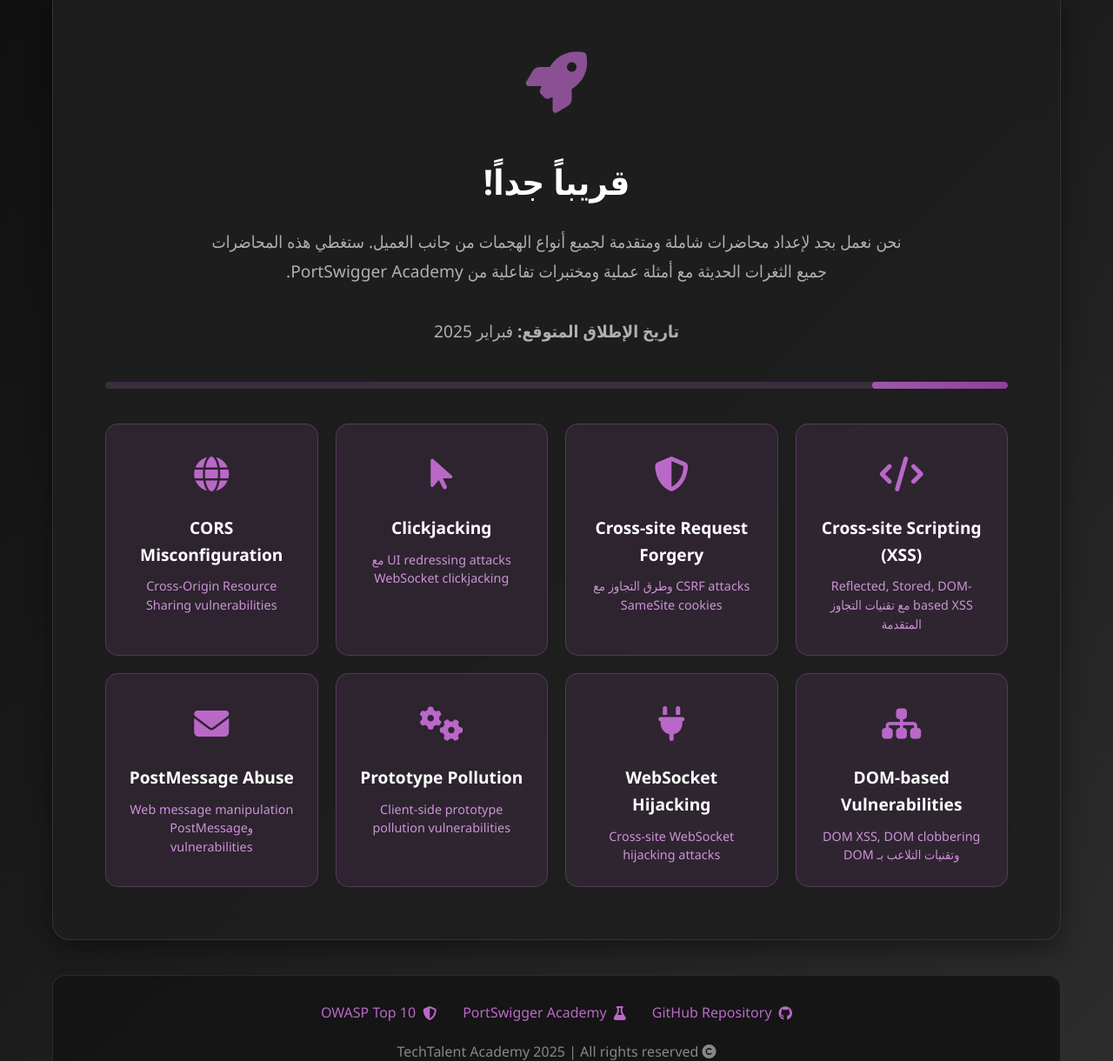
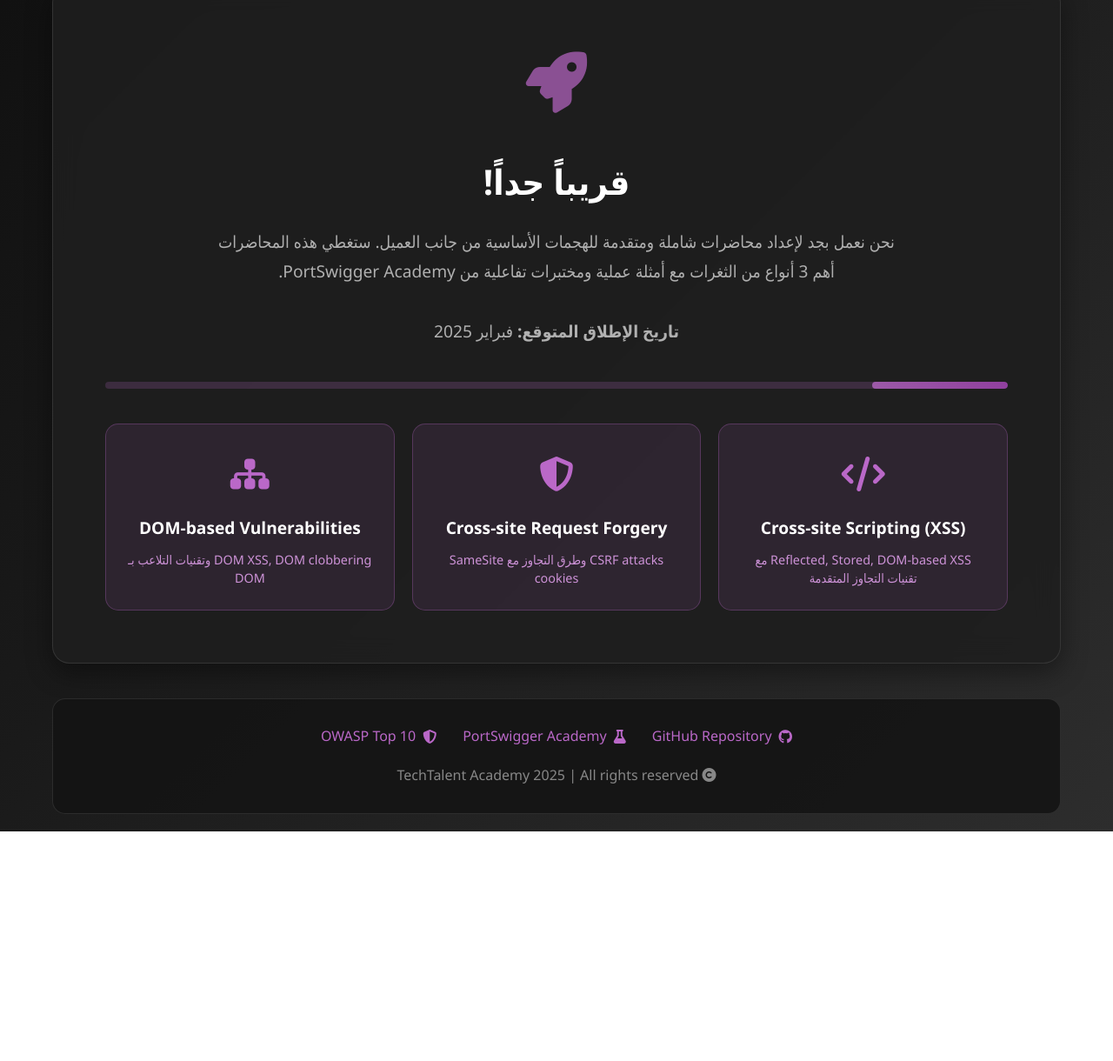
Before and after one commit to abode1234/lecture-server-side-attack, a plain HTML site: page frontend/index.html in a window 1280 px wide. Shown: the part 482-1702 px from the top of the page at 87% size. After the commit the page ends 1438 px from the top, so only its background shows below. Drawn offline with Linux system fonts and the light colour scheme.

Commit message:
Remove 5 client-side attacks and update statistics
🗑️ Removed Client-Side Attacks:
- Prototype Pollution (Client-side)
- Web Message Manipulation / PostMessage Abuse
- CORS Misconfiguration
- Cross-site WebSocket Hijacking
- WebSocket Clickjacking

✅ Remaining Client-Side Attacks (3):
1. Cross-site Scripting (XSS)
2. Cross-site Request Forgery (CSRF)
3. DOM-based Vulnerabilities

📊 Updated Statistics:
- Total topics: 34 (down from 39)
- Client-side attacks: 3 (down from 8)
- Server-side attacks: 18 (unchanged)
- Recon & Attack tools: 13 (unchanged)

🎯 Frontend Page Updates:
- Reduced planned labs from 25+ to 15+
- Reduced training hours from 4 to 2
- Updated description to focus on 'core' client-side attacks
- Removed topic cards for deleted attacks
- Streamlined content for essential vulnerabilities

```diff
--- a/frontend/index.html
+++ b/frontend/index.html
@@ -297,7 +297,7 @@
 
         <div class="stats-bar">
             <div class="stat-item">
-                <span class="stat-number">8</span>
+                <span class="stat-number">3</span>
                 <div class="stat-label">أنواع هجمات مخططة</div>
             </div>
             <div class="stat-item">
@@ -305,11 +305,11 @@
                 <div class="stat-label">محاضرة مكتملة</div>
             </div>
             <div class="stat-item">
-                <span class="stat-number">25+</span>
+                <span class="stat-number">15+</span>
                 <div class="stat-label">مختبر مخطط</div>
             </div>
             <div class="stat-item">
-                <span class="stat-number">4</span>
+                <span class="stat-number">2</span>
                 <div class="stat-label">ساعة تدريبية مخططة</div>
             </div>
         </div>
@@ -322,8 +322,8 @@
             <h2 class="coming-soon-title">قريباً جداً!</h2>
 
             <div class="coming-soon-description">
-                نحن نعمل بجد لإعداد محاضرات شاملة ومتقدمة لجميع أنواع الهجمات من جانب العميل.
-                ستغطي هذه المحاضرات جميع الثغرات الحديثة مع أمثلة عملية ومختبرات تفاعلية من PortSwigger Academy.
+                نحن نعمل بجد لإعداد محاضرات شاملة ومتقدمة للهجمات الأساسية من جانب العميل.
+                ستغطي هذه المحاضرات أهم 3 أنواع من الثغرات مع أمثلة عملية ومختبرات تفاعلية من PortSwigger Academy.
                 <br><br>
                 <strong>تاريخ الإطلاق المتوقع:</strong> فبراير 2025
             </div>
@@ -355,61 +355,11 @@
 
                 <div class="topic-card">
                     <div class="topic-icon">
-                        <i class="fas fa-mouse-pointer"></i>
-                    </div>
-                    <div class="topic-title">Clickjacking</div>
-                    <div class="topic-description">
-                        UI redressing attacks مع WebSocket clickjacking
-                    </div>
-                </div>
-
-                <div class="topic-card">
-                    <div class="topic-icon">
-                        <i class="fas fa-globe"></i>
-                    </div>
-                    <div class="topic-title">CORS Misconfiguration</div>
-                    <div class="topic-description">
-                        Cross-Origin Resource Sharing vulnerabilities
-                    </div>
-                </div>
-
-                <div class="topic-card">
-                    <div class="topic-icon">
                         <i class="fas fa-sitemap"></i>
                     </div>
                     <div class="topic-title">DOM-based Vulnerabilities</div>
                     <div class="topic-description">
                         DOM XSS, DOM clobbering وتقنيات التلاعب بـ DOM
-                    </div>
-                </div>
-
-                <div class="topic-card">
-                    <div class="topic-icon">
-                        <i class="fas fa-plug"></i>
-                    </div>
-                    <div class="topic-title">WebSocket Hijacking</div>
-                    <div class="topic-description">
-                        Cross-site WebSocket hijacking attacks
-                    </div>
-                </div>
-
-                <div class="topic-card">
-                    <div class="topic-icon">
-                        <i class="fas fa-cogs"></i>
-                    </div>
-                    <div class="topic-title">Prototype Pollution</div>
-                    <div class="topic-description">
-                        Client-side prototype pollution vulnerabilities
-                    </div>
-                </div>
-
-                <div class="topic-card">
-                    <div class="topic-icon">
-                        <i class="fas fa-envelope"></i>
-                    </div>
-                    <div class="topic-title">PostMessage Abuse</div>
-                    <div class="topic-description">
-                        Web message manipulation وPostMessage vulnerabilities
                     </div>
                 </div>
             </div>
```
Also changed, not shown: index.html (+3 -8 lines).
